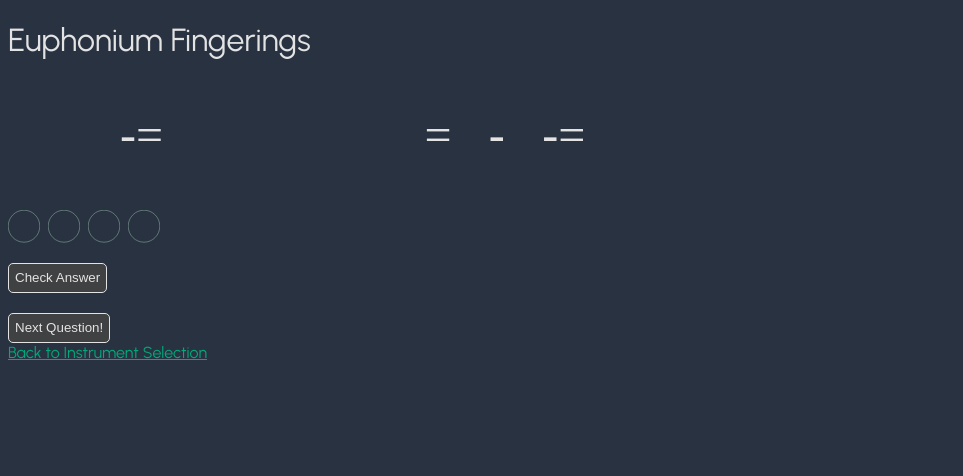
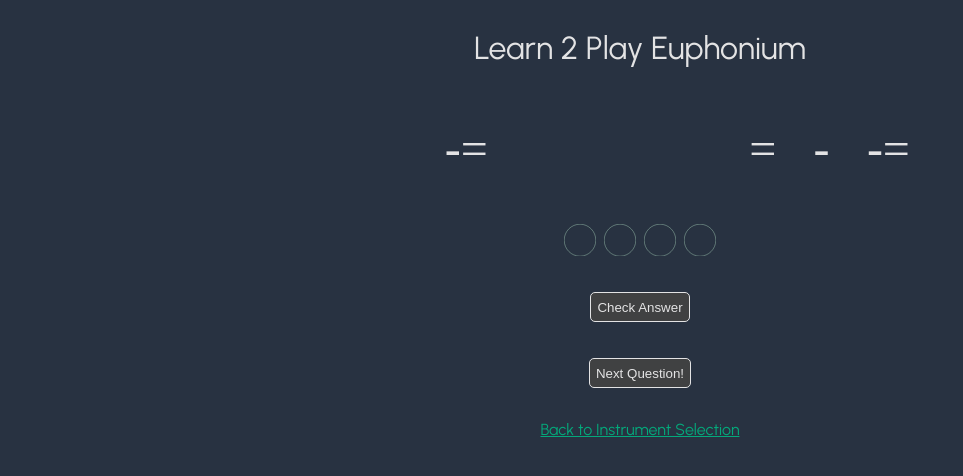
Before and after one commit to StephenBuley/band-fingerings, a React (Vite) app: page /euphonium in a window 1280 px wide. Shown: the top 476 px of the page, without its empty margins (0-963 px from the left). Built offline with nearby package versions, Linux system fonts and the light colour scheme.

Commit message:
Update CSS
Updated css to center everything and make the outlines look slightly
better

```diff
--- a/src/App.css
+++ b/src/App.css
@@ -38,6 +38,7 @@ body {
 .music-notation {
   font-family: 'Bravura Text';
   font-size: 48px;
+  margin: 2rem;
 }
 
 .svg {
@@ -49,7 +50,9 @@ body {
 .svg:focus,
 .btn:focus,
 a:focus {
-  outline: auto;
+  outline-color: var(--accent);
+  outline-style: solid;
+  outline-width: 0.1rem;
 }
 
 .svg > path {
@@ -58,7 +61,7 @@ a:focus {
 
 .valves {
   display: flex;
-  margin-top: 1.25rem;
+  margin: 1rem;
   gap: 0.5rem;
   align-items: center;
 }
@@ -70,3 +73,33 @@ a:focus {
 a {
   color: var(--accent);
 }
+
+.links {
+  width: 100%;
+  display: flex;
+  justify-content: center;
+  flex-wrap: wrap;
+  gap: 0.5rem;
+}
+
+.link {
+  border: 1px solid var(--accent);
+  background-color: var(--dark-green);
+  opacity: 0.9;
+  border-radius: 100px;
+  padding: 1rem;
+}
+
+.container {
+  width: 75%;
+  max-width: 800px;
+  margin: 0 auto;
+  display: flex;
+  flex-direction: column;
+  justify-content: center;
+  align-items: center;
+}
+
+.link--navigate {
+  padding: 1rem;
+}
--- a/src/App.tsx
+++ b/src/App.tsx
@@ -3,22 +3,22 @@ import { Link } from 'react-router-dom'
 
 function App() {
   return (
-    <div>
+    <div className="container">
       <h1 className="title">Learn 2 Play</h1>
       <p className="subtitle">
         Learn valve and finger combos for any band instrument!
       </p>
       <h2 className="section-heading">Select your instrument:</h2>
       <div className="links">
-        <Link tabIndex={0} to="/fhorn">
+        <Link className="link" tabIndex={0} to="/fhorn">
           French Horn
         </Link>
         <br />
-        <Link to="/euphonium" tabIndex={0}>
+        <Link className="link" to="/euphonium" tabIndex={0}>
           Euphonium
         </Link>
         <br />
-        <Link to="/trumpet" tabIndex={0}>
+        <Link className="link" to="/trumpet" tabIndex={0}>
           Trumpet
         </Link>
       </div>
--- a/src/components/Button.css
+++ b/src/components/Button.css
@@ -8,6 +8,7 @@
   border-radius: 5px;
   background-color: var(--dark-green);
   color: var(--light-text);
+  margin: 1rem;
 }
 
 .btn:hover {
--- a/src/components/InstrumentPage.tsx
+++ b/src/components/InstrumentPage.tsx
@@ -53,8 +53,8 @@ export default function InstrumentPage<T extends Record<string, string[]>>({
   }
 
   return (
-    <div>
-      <h1 className="title">{name} Fingerings</h1>
+    <div className="container">
+      <h1 className="title">Learn 2 Play {name}</h1>
       <p className="music-notation">
         {musicNotes[getStaffBeginning(clef) as keyof typeof musicNotes] +
           musicNotes[`${clef}${note}` as keyof typeof musicNotes] +
@@ -69,10 +69,6 @@ export default function InstrumentPage<T extends Record<string, string[]>>({
             selected,
           },
         }))}
-        {/* <HornThumbValve />
-        <HornFingerValve valveNumber={1} />
-        <HornFingerValve valveNumber={2} />
-        <HornFingerValve valveNumber={3} /> */}
       </div>
       <Button
         text="Check Answer"
@@ -84,10 +80,10 @@ export default function InstrumentPage<T extends Record<string, string[]>>({
         handleActionButtonClick={askQuestion}
         fingering={fingeringSet}
       />
-      <div className="display">{displayText}</div>
-      <Link to="/" tabIndex={0}>
+      <Link className="link--navigate" to="/" tabIndex={0}>
         Back to Instrument Selection
       </Link>
+      <div className="display">{displayText}</div>
     </div>
   )
 }
```
